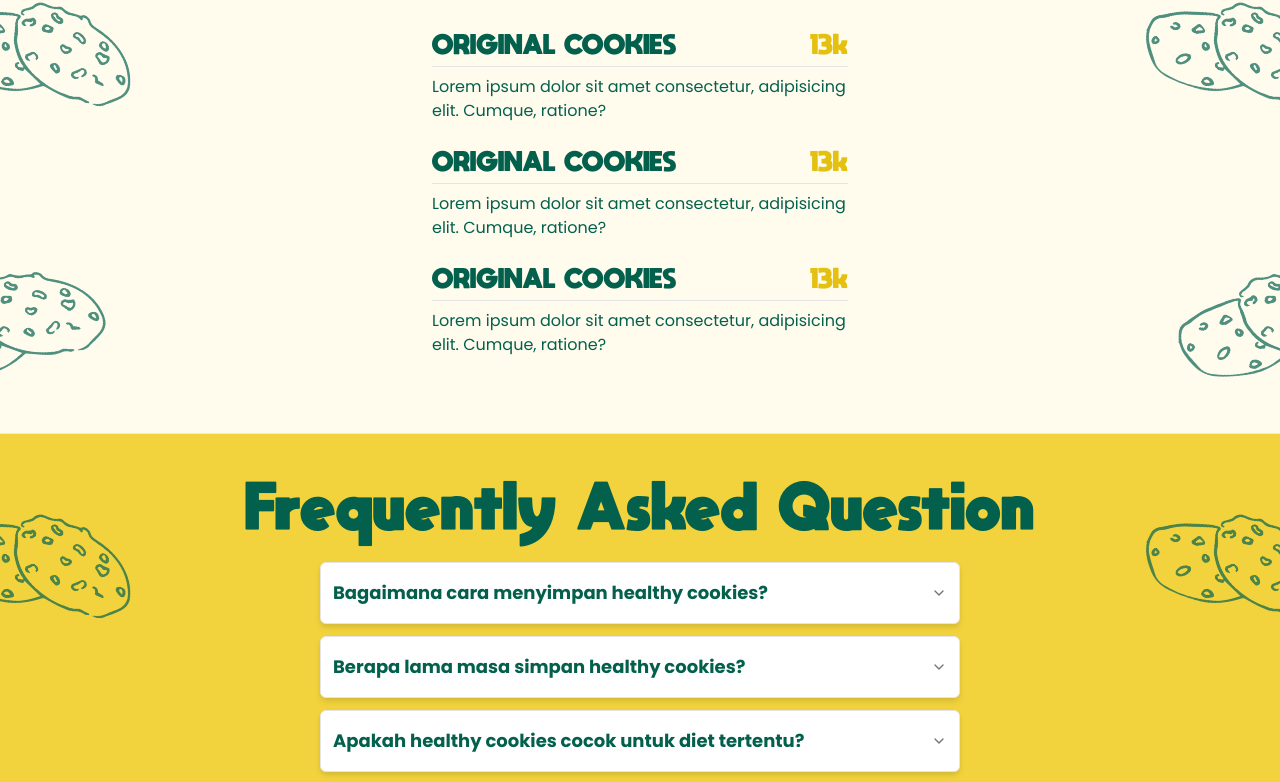
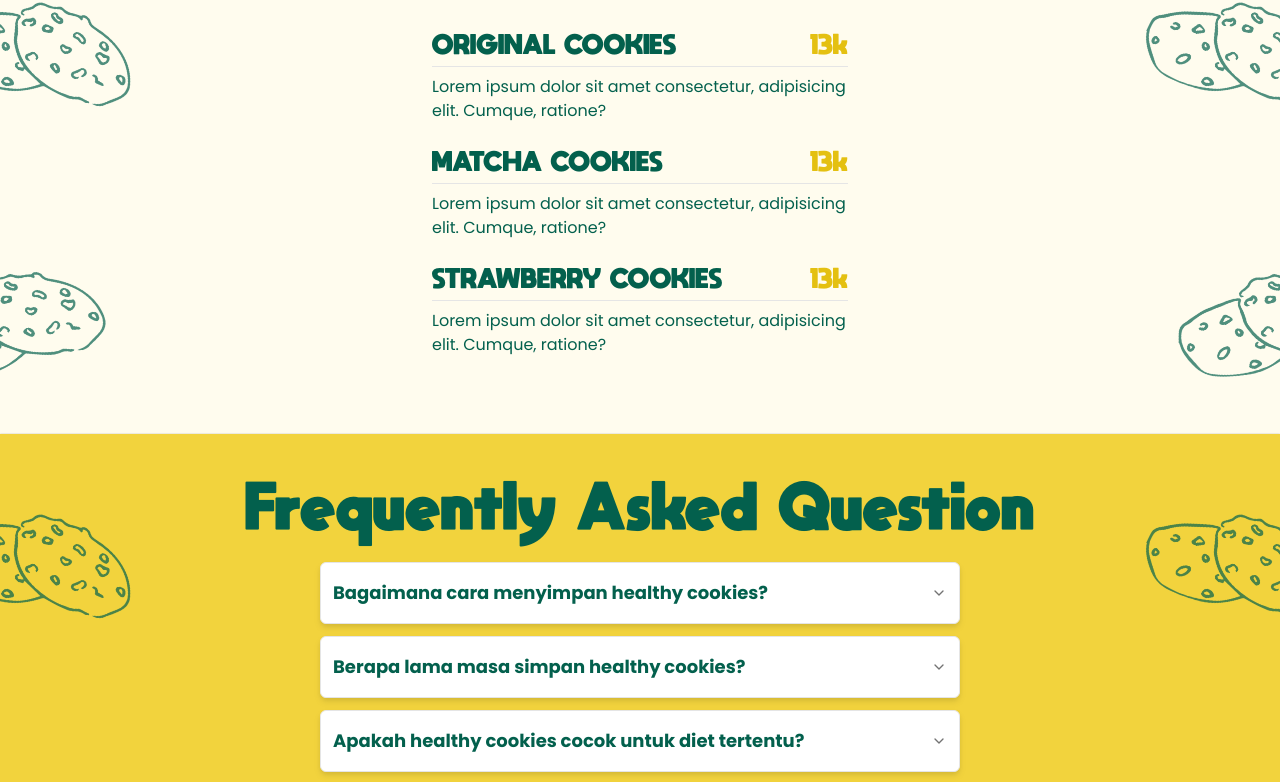
Before and after one commit to EzraArya/leantreats, a Next.js app: page / in a window 1280 px wide. Shown: the part 1234-2016 px from the top of the page. Built offline with nearby package versions, Linux system fonts and the light colour scheme.

Commit message:
Update Dependencies
Update Dependencies

```diff
--- a/package.json
+++ b/package.json
@@ -16,8 +16,8 @@
     "clsx": "^2.1.1",
     "lucide-react": "^0.456.0",
     "next": "15.0.3",
-    "react": "19.0.0-rc-66855b96-20241106",
-    "react-dom": "19.0.0-rc-66855b96-20241106",
+       "react": "^18.2.0",
+    "react-dom": "^18.2.0",
     "tailwind-merge": "^2.5.4",
     "tailwindcss-animate": "^1.0.7"
   },
--- a/src/app/components/sections/contactme.tsx
+++ b/src/app/components/sections/contactme.tsx
@@ -27,7 +27,9 @@ export default function ContactMe() {
                     />
                 </div>
                 <Button className='text-secondaryYellow font-poppins text-lg font-bold'>
-                    Order
+                    <a href="https://wa.me/6285183066469?text=I'm%20interested%20for%20your%20cookies">
+                        Order
+                    </a>
                 </Button>
             </div>
         </div>
--- a/src/app/components/sections/menu.tsx
+++ b/src/app/components/sections/menu.tsx
@@ -24,7 +24,7 @@ export default function Menu() {
                 />
             </div>
 
-            <div className="flex flex-row justify-around py-2 bg-[#F2D33D] text-primaryGreen text-xl text-poppins font-bold">
+            <div className="flex flex-row justify-around py-2 bg-[#F2D33D] text-primaryGreen text-xl text-poppins font-bold shadow-md relative">
                 <Star />
                 <h1>OUR MENU</h1>
                 <Star />
@@ -54,7 +54,7 @@ export default function Menu() {
                 <div className="w-[18rem] md:w-[26rem] flex flex-col gap-2 text-primaryGreen">
                     <div className="flex flex-row justify-between font-bold text-xl font-moon-get">
                         <h1>
-                            ORIGINAL COOKIES
+                            MATCHA COOKIES
                         </h1>
                         <h1 className="text-secondaryYellow">
                             13k
@@ -68,7 +68,7 @@ export default function Menu() {
                 <div className="w-[18rem] md:w-[26rem] flex flex-col gap-2 text-primaryGreen">
                     <div className="flex flex-row justify-between font-bold text-xl font-moon-get">
                         <h1>
-                            ORIGINAL COOKIES
+                            STRAWBERRY COOKIES
                         </h1>
                         <h1 className="text-secondaryYellow">
                             13k
--- a/src/app/layout.tsx
+++ b/src/app/layout.tsx
@@ -25,6 +25,9 @@ export default function RootLayout({
 }>) {
   return (
     <html lang="en" className={`${poppins.variable}`}>
+      <head>
+        <link rel="icon" href="/logo.png" sizes="any" />
+      </head>
       <body className="font-poppins antialiased">
         {children}
       </body>
```
Also changed, not shown: src/app/logo.png (added), 1 other file (tests, documents, lock files or other folders).
